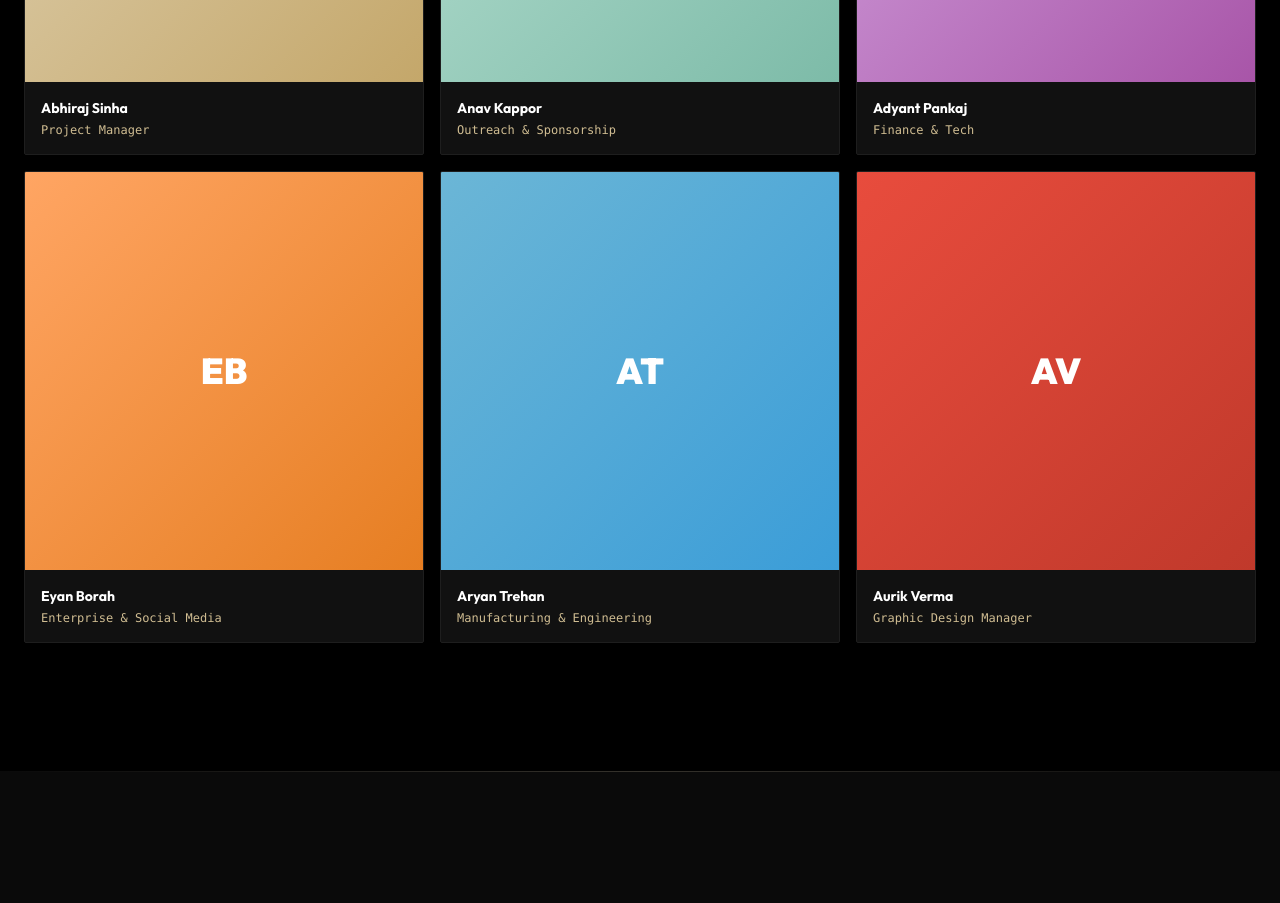
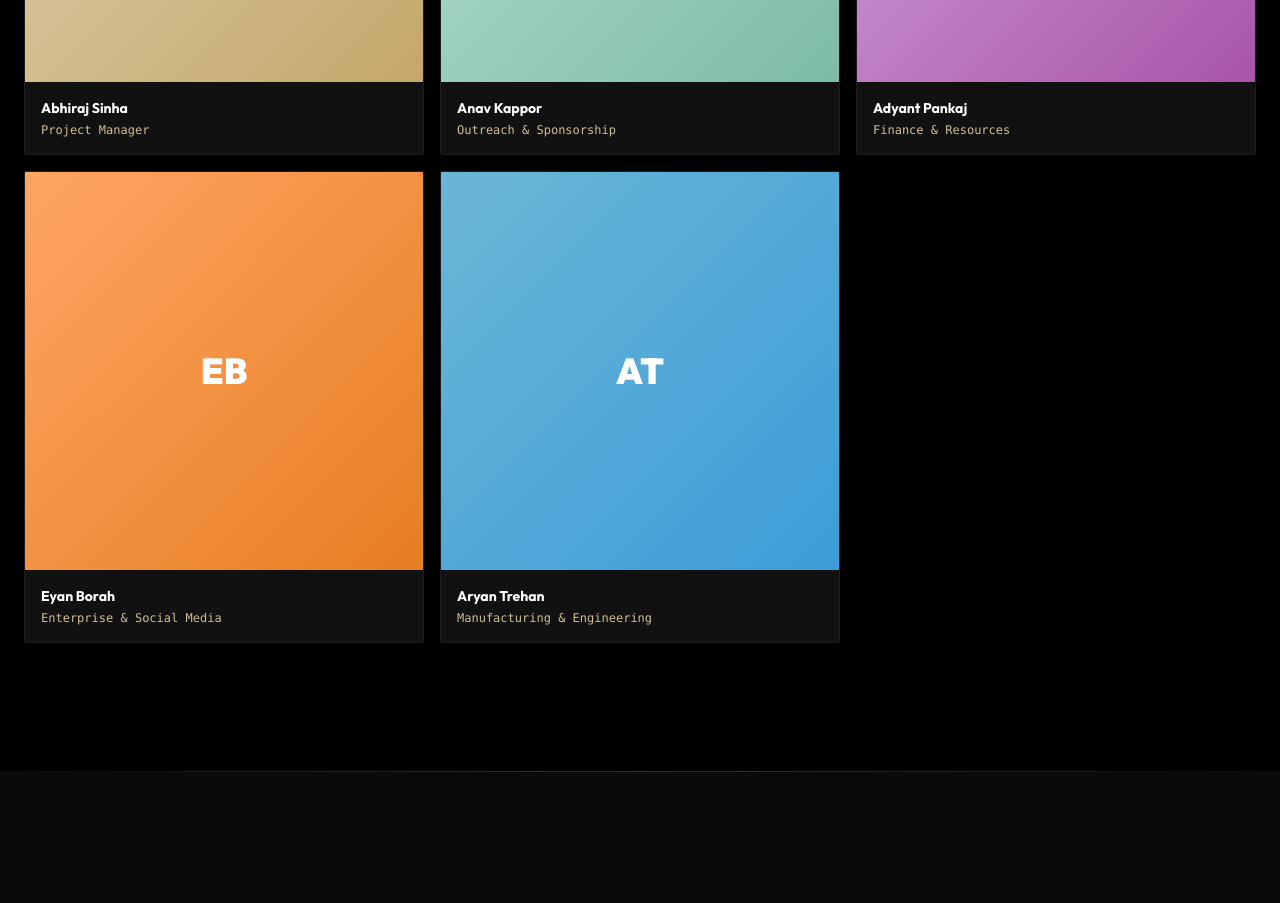
Before and after one commit to DarkWizAdy/aerostorm, a plain HTML site: page HomePage.html in a window 1280 px wide. Shown: the part 1620-2523 px from the top of the page. Drawn offline with nearby package versions, Linux system fonts and the light colour scheme; a web font is replaced by a local one.

Commit message:
Update HomePage.html

```diff
--- a/HomePage.html
+++ b/HomePage.html
@@ -134,7 +134,7 @@
          Adyant Pankaj
         </div>
         <div class="text-[#d0bd92] text-xs font-mono mt-1">
-         Finance &amp; Tech
+         Finance &amp; Resources
         </div>
        </div>
       </div>
@@ -161,19 +161,6 @@
         </div>
         <div class="text-[#d0bd92] text-xs font-mono mt-1">
          Manufacturing &amp; Engineering
-        </div>
-       </div>
-      </div>
-      <div class="group relative bg-[#111111] rounded-sm overflow-hidden card-hover border border-[#1e1e1e]">
-       <div class="aspect-square bg-gradient-to-br from-[#e84c3d] to-[#c0392b] flex items-center justify-center">
-        <span class="text-4xl font-black text-[#ffffff]">AV</span>
-       </div>
-       <div class="p-4">
-        <div class="text-white font-bold text-sm">
-         Aurik Verma
-        </div>
-        <div class="text-[#d0bd92] text-xs font-mono mt-1">
-         Graphic Design Manager
         </div>
        </div>
       </div>
```
